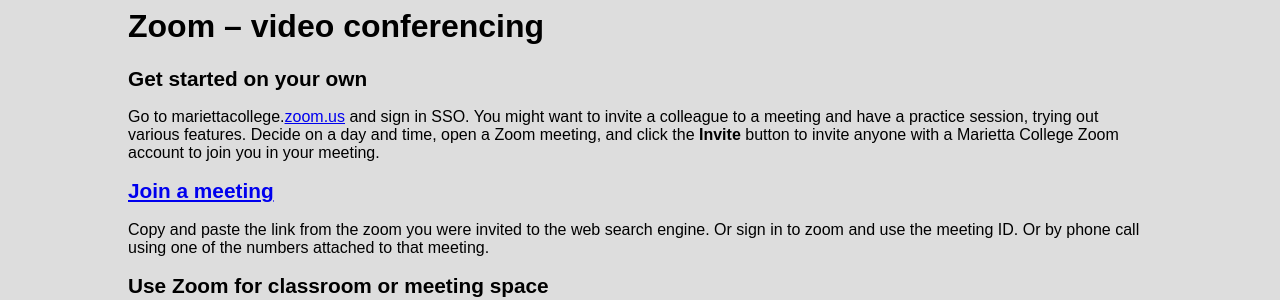
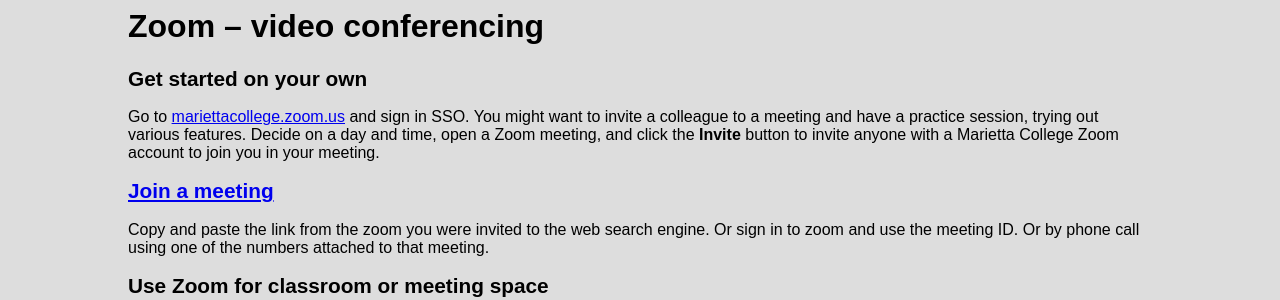
Before and after one commit to jrs012/mcitfaq, a Jekyll site: the page built from _answers/zoom_basics.md, in a window 1280 px wide. Shown: the part 178-478 px from the top of the page. Built offline with Jekyll 4.4.1, drawn with Linux system fonts in a browser that asks for light colours.

Commit message:
fixed image urls

```diff
--- a/_answers/onedrive_basics.html
+++ b/_answers/onedrive_basics.html
@@ -4,12 +4,11 @@
 topic: onedrive
 question: How do I use OneDrive?
 ---
-
 <h4>(Applies to Windows 10)</h4>
 <p>OneDrive is free online storage that comes with your Microsoft account. Save your files in OneDrive folders and you'll be able to get to them from any PC, tablet, or phone. Since Marietta College students and faculty have Microsoft 365, you'll get additional features and extra cloud storage to access, edit, and share your documents and photos across all your devices, while keeping your files protected.</p>
 <h2>The basics</h2>
 <p>To access files in OneDrive, open File Explorer. Click on a OneDrive folder (it will have a cloud icon) and you'll see the files in that folder. If you want to view a OneDrive folder or file online, right-click it and select <b>View online</b>. If you don't see OneDrive in File Explorer, you may need to install it to your PC.</p>
-		<div class="flex_aside"><img src="../../images/onedrive_color.png" style="max-width:5em;margin-left:2em;margin-right:2em;"><p>You can also find the OneDrive icon on the left-hand corner of your Outlook e-mail in the app launcher.</p></div>
+<div class="flex_aside"><img src="../images/onedrive_color.png" style="max-width:5em;margin-left:2em;margin-right:2em;"><p>You can also find the OneDrive icon on the left-hand corner of your Outlook e-mail in the app launcher.</p></div>
 <p style="clear:both;">To save a document you're working on to OneDrive, select a OneDrive folder from the list of save locations. To move files to OneDrive, open File Explorer and then drag the files into a OneDrive folder.</p>
 <h3>No internet? No problem.</h3>
 <p>Files you save to OneDrive are available online at OneDrive.com and offline on your PC. That means you can open and change them anytime, even when you're not connected to the internet. When you reconnect, OneDrive updates the online versions with any changes you made offline.</p>
--- a/_answers/wifi_on_ubuntu.html
+++ b/_answers/wifi_on_ubuntu.html
@@ -6,6 +6,6 @@
 ---
 <h1>Wi-Fi on Ubuntu</h1>
 <p>Ubuntu devices have been known to have trouble connecting to the Marietta College network. To connect, you'll have to apply these settings, using your MyMarietta username and password:</p>
-<img class="center" src="../../images/linux_settings.png" alt="Set Authentication to PEAP and set Inner Authentication to MSCHAPv2.">
+<img class="center" src="../images/linux_settings.png" alt="Set Authentication to PEAP and set Inner Authentication to MSCHAPv2.">
 
 <p>If you have difficulty connecting, text a ticket to 740-530-4376 and we'll assist you.</p>
--- a/_answers/zoom_basics.md
+++ b/_answers/zoom_basics.md
@@ -7,13 +7,13 @@
 # Zoom – video conferencing
 
 ## Get started on your own
-Go to mariettacollege.[zoom.us](http://washington.zoom.us/) and sign in SSO. You might want to invite a colleague to a meeting and have a practice session, trying out various features. Decide on a day and time, open a Zoom meeting, and click the  **Invite**  button to invite anyone with a Marietta College Zoom account to join you in your meeting.
+Go to [mariettacollege.zoom.us](https://mariettacollege.zoom.us/) and sign in SSO. You might want to invite a colleague to a meeting and have a practice session, trying out various features. Decide on a day and time, open a Zoom meeting, and click the  **Invite**  button to invite anyone with a Marietta College Zoom account to join you in your meeting.
 ## [**Join a meeting**](https://itconnect.uw.edu/connect/phones/conferencing/zoom-video-conferencing/join-meeting/)
 Copy and paste the link from the zoom you were invited to the web search engine. Or sign in to zoom and use the meeting ID. Or by phone call using one of the numbers attached to that meeting.
 ## Use Zoom for classroom or meeting space
  Zoom supports teaching and learning activities that you and your students do at the same time. You can use Zoom to schedule and hold class sessions and office hours. Each class session (meeting, in Zoom terminology) gets a link, which you share with your students. At the time/day of the class session, students click the link to join you in Zoom. You can record class sessions and save them to the cloud for students to review.
 ## Sign in
-Go to [mariettacollege.zoom.us](http://washington.zoom.us/) and sign in bottom middle with SSO. (also covered above)
+Go to [mariettacollege.zoom.us](https://mariettacollege.zoom.us/) and sign in bottom middle with SSO. (also covered above)
 ## [Invite people to a scheduled meeting](https://itconnect.uw.edu/connect/phones/conferencing/zoom-video-conferencing/invite/)
 You invite someone to an already scheduled meeting by going to the meeting and clicking the invite arrow right beside participants.
 ## Share your screen
```
Lines whose indentation alone changed are shown as unchanged.
